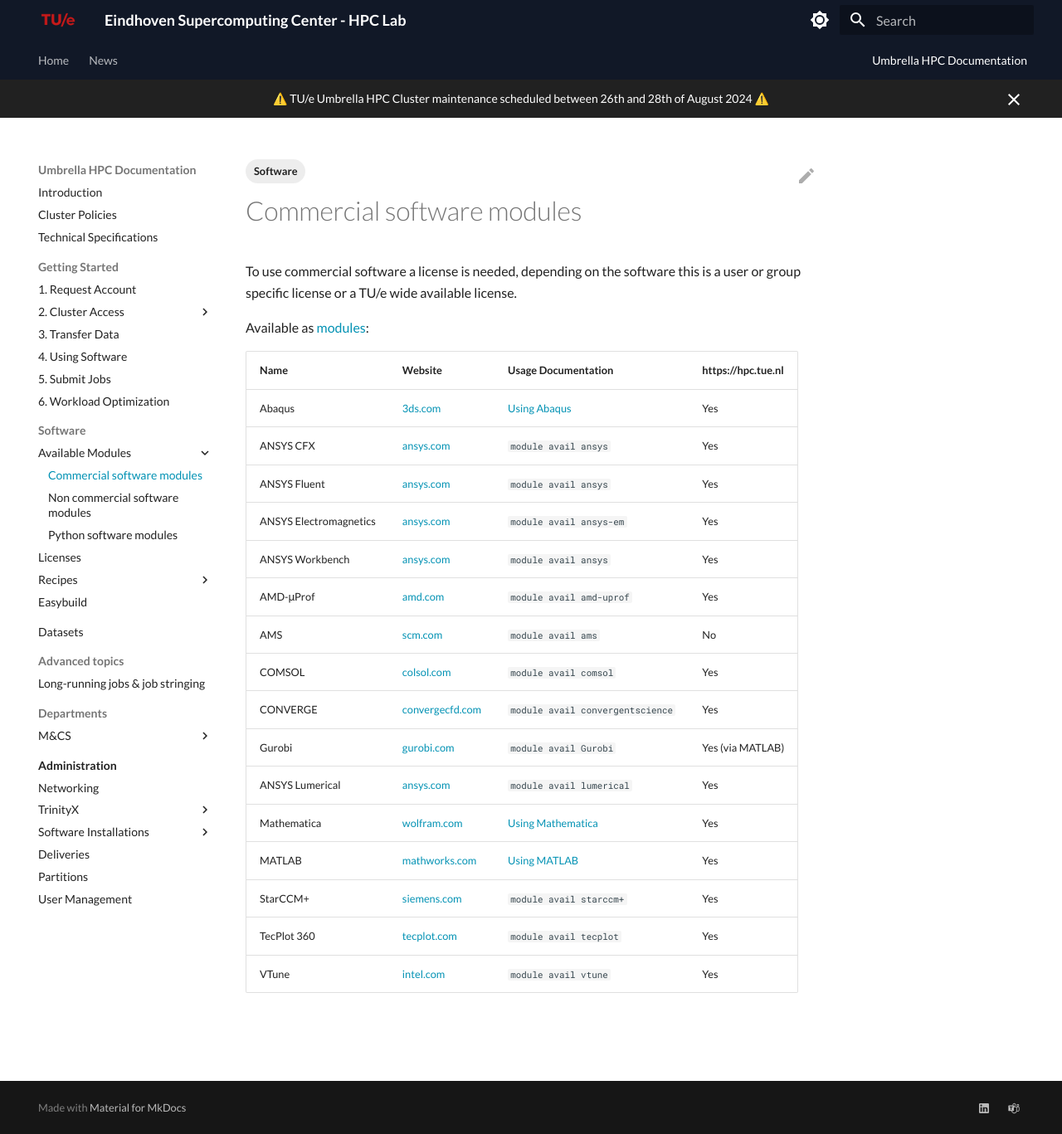
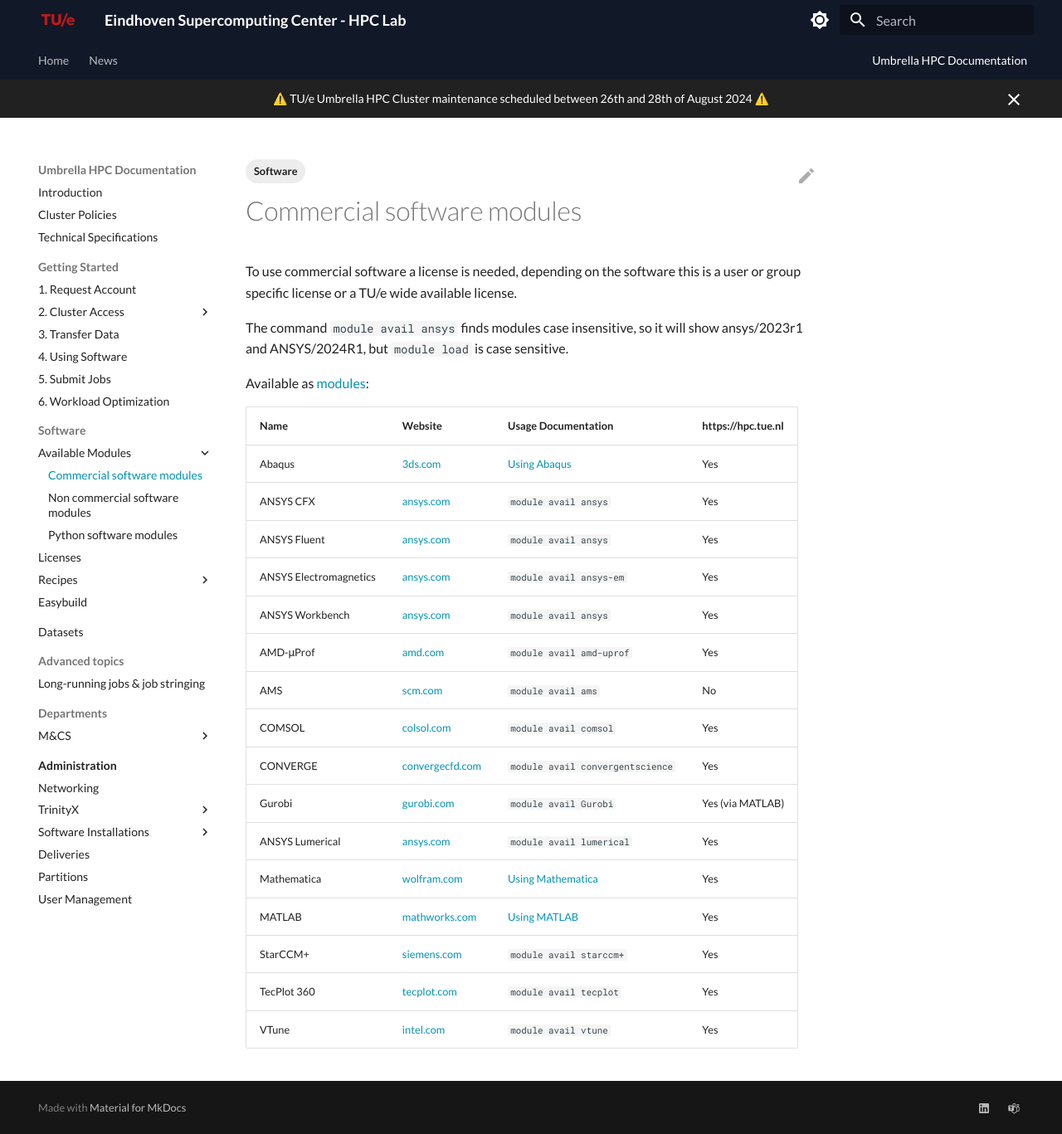
Before and after one commit to gferhpc/supercomputing.tue.nl, an MkDocs documentation site: the page built from pages/documentation/software/modules/commercial.md, in a window 1280 px wide and 1367 px high. Shown: the whole window at 83% size. Built offline with MkDocs 1.6.1 and Material for MkDocs 9.7.7, drawn with Linux system fonts in a browser that asks for light colours.

Commit message:
Update commercial.md

```diff
--- a/pages/documentation/software/modules/commercial.md
+++ b/pages/documentation/software/modules/commercial.md
@@ -3,6 +3,8 @@
 tags: [Software]
 ---
 To use commercial software a license is needed, depending on the software this is a user or group specific license or a TU/e wide available license.
+
+The command `module avail ansys` finds modules case insensitive, so it will show ansys/2023r1 and ANSYS/2024R1, but `module load` is case sensitive.
 
 Available as [modules](../../steps/software/index.md):
 
```
